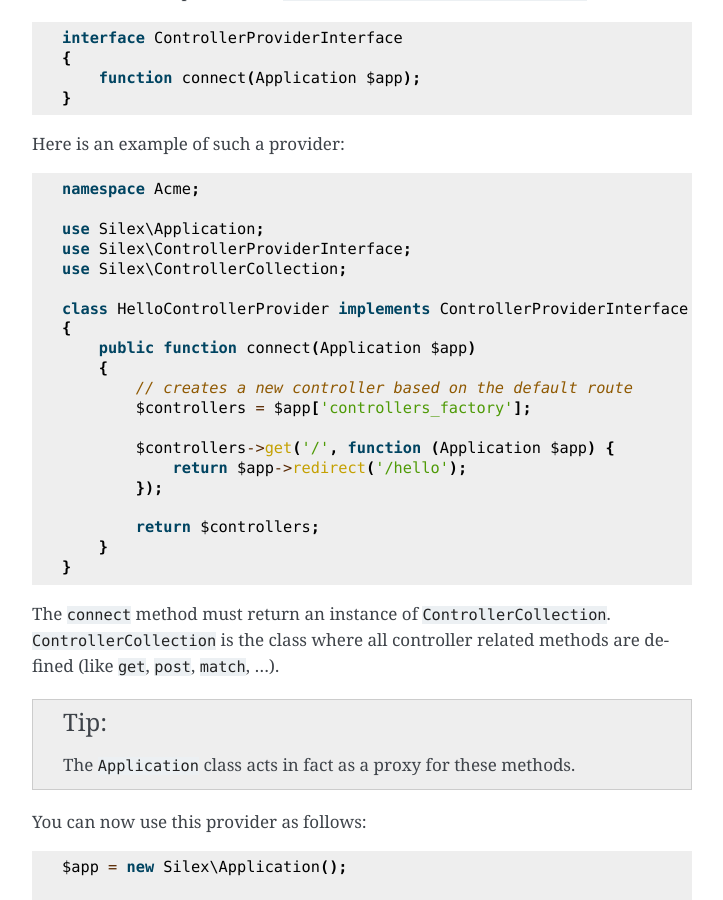
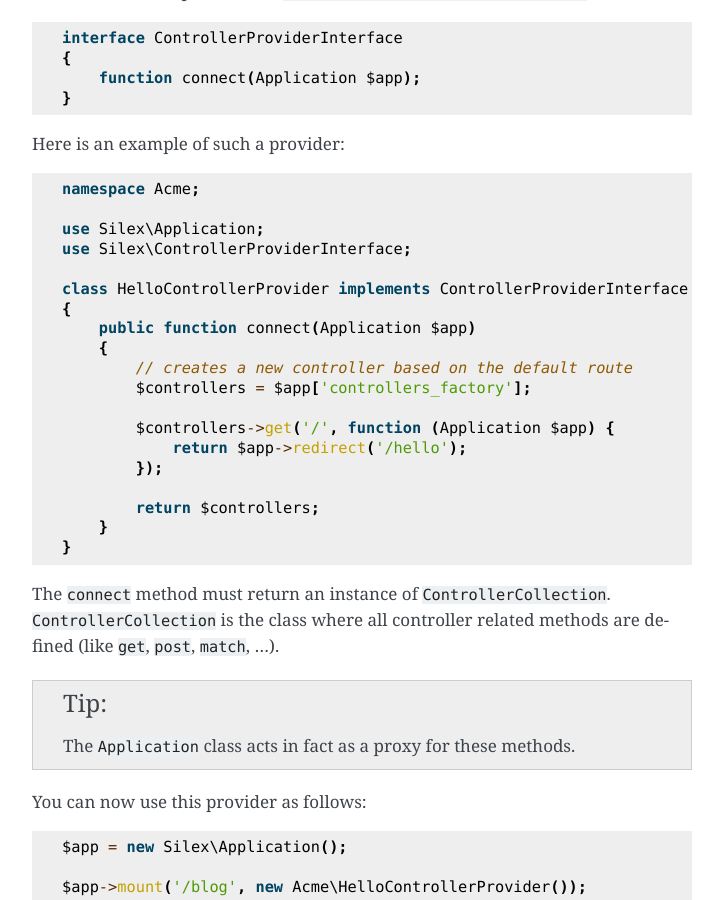
Before and after one commit to silexphp/Silex, a Sphinx documentation site: the page built from doc/providers.rst, in a window 1280 px wide and 900 px high, scrolled down 3355 px. Shown: the whole window, without its empty margins (388-1111 px from the left). Built offline with Sphinx 7.4.7, drawn with Linux system fonts in a browser that asks for light colours; pages that are not in the unit, such as notebooks, are missing from menus.

Commit message:
Removed unused use statement from the sample code

```diff
--- a/doc/providers.rst
+++ b/doc/providers.rst
@@ -166,7 +166,6 @@ Here is an example of such a provider::
 
     use Silex\Application;
     use Silex\ControllerProviderInterface;
-    use Silex\ControllerCollection;
 
     class HelloControllerProvider implements ControllerProviderInterface
     {
```
